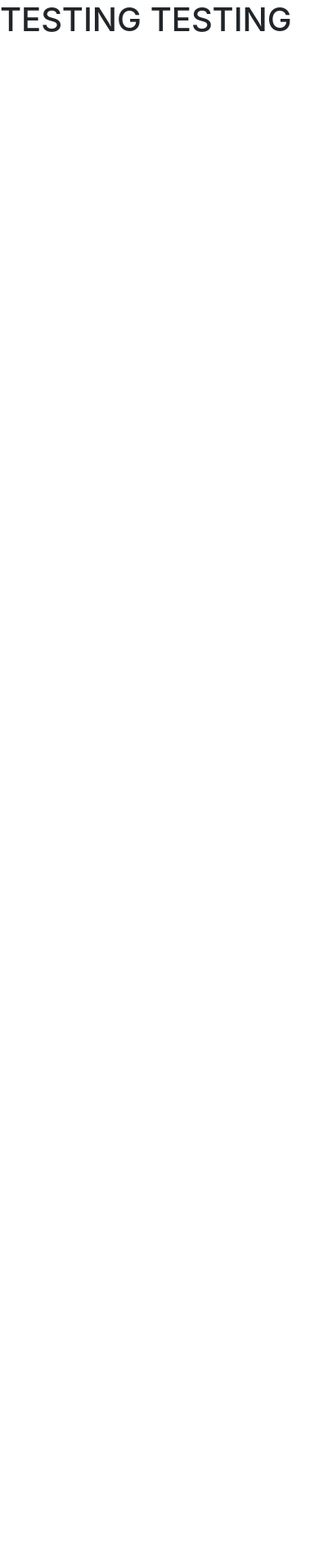
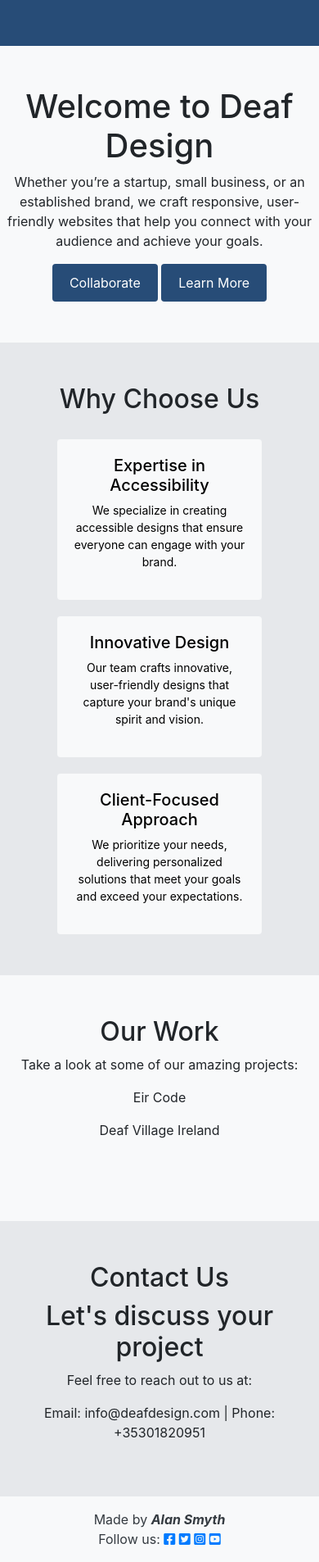
Before and after one commit to AlanSmythDeaf/deafweb, a Django app: page / in a window 390 px wide. Shown: the whole page at 82% size. Before the commit the page ends 39 px from the top, so only its background shows below. Run offline with Django 3.2, Linux system fonts and the light colour scheme.

Commit message:
Set up index html page

```diff
--- a/deafdesign/settings.py
+++ b/deafdesign/settings.py
@@ -135,6 +135,7 @@ USE_TZ = True
 # https://docs.djangoproject.com/en/3.2/howto/static-files/
 
 STATIC_URL = '/static/'
+STATICFILES_DIRS = [BASE_DIR / "static"]
 
 # Default primary key field type
 # https://docs.djangoproject.com/en/3.2/ref/settings/#default-auto-field
--- a/home/templates/home/index.html
+++ b/home/templates/home/index.html
@@ -2,5 +2,65 @@
 {% load static %}
 
 {% block content %}
-    <h1>TESTING TESTING</h1>
+<div class="container-fluid brand-section ">
+    <!-- Brand Name and Buttons Section -->
+    <div class="text-center">
+        <h1>Welcome to Deaf Design</h1>
+        <p>Whether you’re a startup, small business, or an established brand, we craft responsive, user-friendly websites that help you connect with your audience and achieve your goals. </p>
+        <div class="buttons">
+            <button class="btn btn-custom">Collaborate</button>
+            <button class="btn btn-custom">Learn More</button>
+        </div>
+    </div>
+</div>
+
+<div class="container-fluid why-choose-us">
+    <!-- Why Choose Us Section -->
+    <div class="text-center">
+        <h2>Why Choose Us</h2>
+        <div class="buttons">
+            <div class="btn btn-wide">
+                <h5>Expertise in Accessibility</h5>
+                <p>We specialize in creating accessible designs that ensure everyone can engage with your brand.</p>
+            </div>
+            <div class="btn btn-wide">
+                <h5>Innovative Design</h5>
+                <p>Our team crafts innovative, user-friendly designs that capture your brand's unique spirit and vision.</p>
+            </div>
+            <div class="btn btn-wide">
+                <h5>Client-Focused Approach</h5>
+                <p>We prioritize your needs, delivering personalized solutions that meet your goals and exceed your expectations.</p>
+            </div>
+        </div>
+    </div>
+</div>
+
+<div class="container-fluid our-work">
+    <!-- Our Work Section -->
+    <div class="text-center">
+        <h2>Our Work</h2>
+        <p>Take a look at some of our amazing projects:</p>
+        <!-- Placeholder for images -->
+        <div class="row">
+            <div class="col-md-6">
+                <!-- <img src="{% static 'images/project1.jpg' %}" alt="Project 1 Image" class="img-fluid"> -->
+                <p>Eir Code</p>
+            </div>
+            <div class="col-md-6">
+                <!-- <img src="{% static 'images/project2.jpg' %}" alt="Project 2 Image" class="img-fluid"> -->
+                <p>Deaf Village Ireland</p>
+            </div>
+        </div>
+    </div>
+</div>
+
+<div class="container-fluid contact-us">
+    <!-- Contact Us Section -->
+    <div class="text-center">
+        <h2>Contact Us</h2>
+        <h2>Let's discuss your project</h2>
+        <p>Feel free to reach out to us at:</p>
+        <p>Email: info@deafdesign.com | Phone: +35301820951</p>
+    </div>
+</div>
 {% endblock %}
--- /dev/null
+++ b/static/css/base.css
@@ -0,0 +1,94 @@
+body {
+    background-color: #f8f9fa;
+}
+
+.brand {
+    font-family: Arial, Helvetica, sans-serif;
+    font-size: 1.4rem;
+    font-weight: 700;
+    color: #4A4A4F;
+}
+
+
+.navbar {
+    background-color: #274c77 ;
+}
+
+.nav-container{
+    text-align: center;
+  }
+
+.nav-item a {
+    color: #f8f9fa;
+    text-decoration: none;
+}
+
+.nav-item a:hover {
+color: yellow;
+}
+
+.navbar-nav .nav-item {
+    margin-right: 15px;
+}
+
+/* Index Container */
+
+.container-fluid {
+    padding: 50px 0; /* Adds vertical space inside each container */
+    min-height: 300px; /* Ensures a minimum height for each container */
+}
+
+.brand-section {
+    background-color: #f8f9fa;
+}
+
+.why-choose-us {
+    background-color: #e6e8eb;
+}
+
+.contact-us {
+    background-color: #e6e8eb;
+}
+
+.our-work {
+    background-color: #f8f9fa;
+}
+
+.btn-custom {
+    background-color: #274c77; /* Sets the button background color */
+    color: #fff; /* Sets the button text color to white */
+    padding: 10px 20px; /* Increases the button size */
+    font-size: 16px; /* Optionally increases the font size */
+}
+
+.btn-custom:hover {
+    background-color: #1a2f4f; /* Darkens the button color on hover */
+    color: #fff; /* Keeps the text color white on hover */
+}
+
+.why-choose-us .buttons {
+    display: flex;
+    justify-content: center;
+    flex-wrap: wrap;
+    gap: 20px;
+    margin-top: 30px;
+}
+
+.btn-wide {
+    background-color: #f8f9fa;
+    color: #000000;
+    padding: 20px;
+    border: none;
+    width: 250px; /* Adjust this value to make buttons wider or narrower */
+    cursor: default; /* Removes the pointer cursor */
+    text-align: center;
+}
+
+.btn-wide p {
+    font-size: 14px;
+}
+
+.btn-wide:hover {
+    background-color: #274c77; /* Keeps the same color on hover */
+    color: #fff; /* Keeps the same text color on hover */
+}
--- a/templates/base.html
+++ b/templates/base.html
@@ -5,7 +5,6 @@
   <head>
 
     {% block meta %}
-    <!-- Required meta tags -->
     <meta http-equiv="X-UA-Compatible" content="ie=edge">
     <meta charset="utf-8">
     <meta name="viewport" content="width=device-width, initial-scale=1, shrink-to-fit=no">
@@ -15,8 +14,8 @@
     {% endblock %}
 
     {% block corecss %}
-    <!-- Bootstrap CSS -->
     <link rel="stylesheet" href="https://cdn.jsdelivr.net/npm/bootstrap@4.6.2/dist/css/bootstrap.min.css" integrity="sha384-xOolHFLEh07PJGoPkLv1IbcEPTNtaed2xpHsD9ESMhqIYd0nLMwNLD69Npy4HI+N" crossorigin="anonymous">
+    <link rel="stylesheet" href="{% static 'css/base.css' %}">
     {% endblock %}
 
     {% block extra_css %}
@@ -31,11 +30,39 @@
     {% block extra_js %}
     {% endblock %}
 
+    <!-- Font Awesome CSS -->
+    <link rel="stylesheet" href="https://cdnjs.cloudflare.com/ajax/libs/font-awesome/5.15.3/css/all.min.css">
+
     <title>DeafDesign {% block extra_title %}{% endblock %}</title>
   </head>
-  <body>
-    <header class="container-fluid fixed-top"></header>
 
+  <body class="d-flex flex-column min-vh-100">
+      <!-- Navigation -->
+      <nav class="navbar navbar-expand-lg">
+        <div class="nav-container">
+            <button class="navbar-toggler" type="button" data-bs-toggle="collapse" data-bs-target="#navbarText"
+            aria-controls="navbarText" aria-expanded="false" aria-label="Toggle navigation">
+            <span class="navbar-toggler-icon"></span>
+            </button>
+            <div class="collapse navbar-collapse" id="navbarText">
+                <ul class="navbar-nav ms-auto mb-2 mb-lg-0">
+                    <li class="nav-item">
+                        <a class=" text-black" aria-current="page" href="">Collaborate </a>
+                    </li>
+                    <li class="nav-item">
+                        <a class="text-black" aria-current="page" href="">About Us </a>
+                    </li>
+                    <li class="nav-item">
+                      <a class="text-black" aria-current="page" href="">Our Work </a>
+                    </li>
+                    <li class="nav-item">
+                        <a class="text-black" aria-current="page" href="">Contact </a>
+                    </li>
+                </ul>
+            </div>
+        </div>
+    </nav>
+    <!--Body -->
     {% if message %}
     <div class="message-container"></div>
     {% endif %}
@@ -43,6 +70,19 @@
     {% block content %}
     {% endblock %}
 
+    <!-- Footer -->
+    <footer class="footer mt-auto py-3">
+      <div class="text-center">
+        <p class="m-0 text-center text-dark">Made by <strong><i>Alan Smyth</i></strong></p>
+        <p class="m-0 text-center text-dark">Follow us:
+            <a href="https://www.facebook.com/" target="_blank" rel="noopener" aria-label="Visit Facebook Page (opens in a new tab)"><i class="fab fa-facebook-square ms-3 icon-color"></i></a>
+            <a href="https://x.com/" target="_blank" rel="noopener" aria-label="Visit Twitter Page (opens in a new tab)"><i class="fab fa-twitter-square ms-3 icon-color"></i></a>
+            <a href="https://www.instagram.com//" target="_blank" rel="noopener" aria-label="Visit Instagram Page (opens in a new tab)"><i class="fab fa-instagram-square ms-3 icon-color"></i></a>
+            <a href="https://youtube.com/" target="_blank" rel="noopener" aria-label="Visit YouTube Page (opens in a new tab)"><i class="fab fa-youtube-square ms-3 icon-color"></i></a>
+        </p>
+      </div>
+    </footer>
+
     {% block postloadjs %}
     {% endblock %}
 
```
